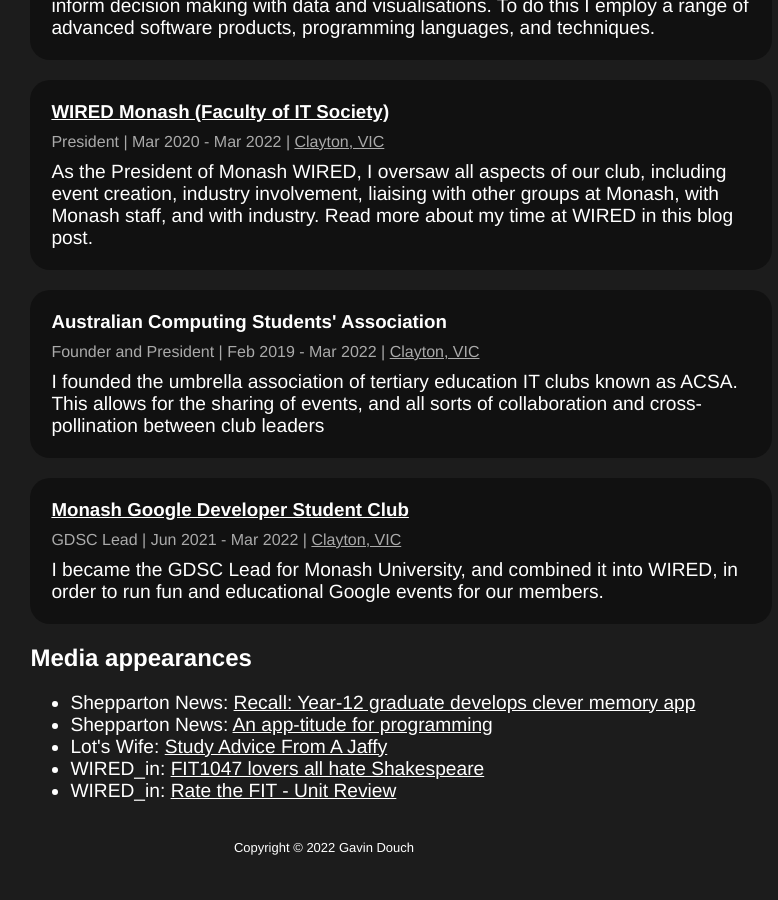
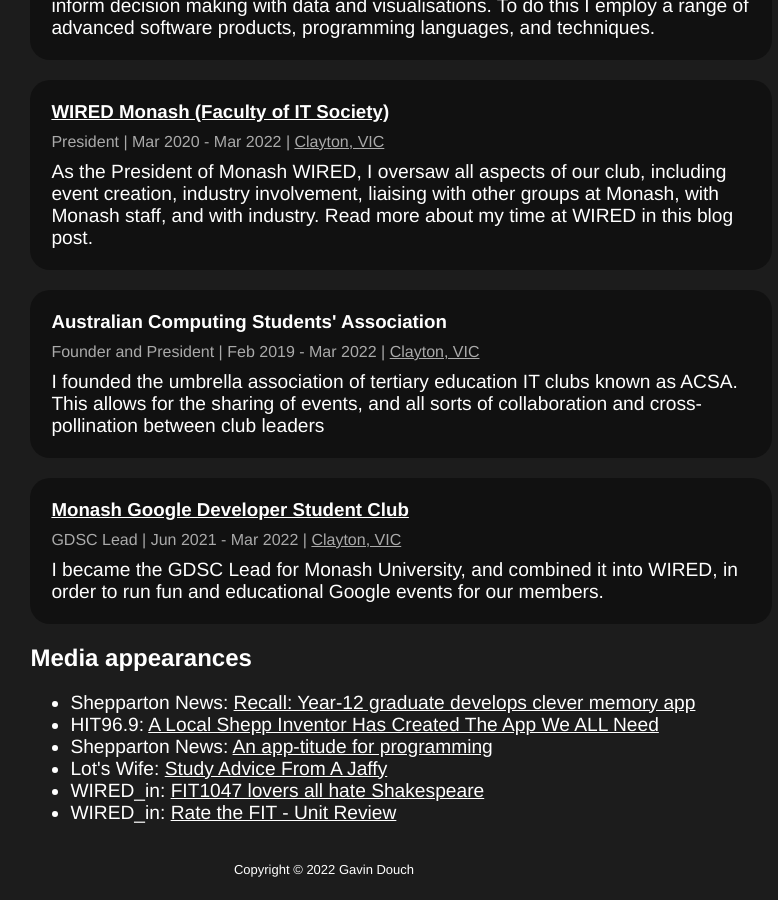
Before and after one commit to Coedice/website, a Jekyll site: the page built from about.html, in a window 1280 px wide and 900 px high, scrolled down 1206 px. Shown: the whole window, without its empty margins (316-1094 px from the left). Built offline with Jekyll 4.4.1, drawn with Linux system fonts in a browser that asks for light colours; before the commit the page ends 2084 px from its top, so only the background shows below that.

Commit message:
Add HIT96.9 media appearance

```diff
--- a/_data/media_appearances.yml
+++ b/_data/media_appearances.yml
@@ -1,6 +1,9 @@
 - organisation: Shepparton News
   url: https://www.sheppnews.com.au/news/recall-year-12-graduate-develops-clever-memory-app/
   title: "Recall: Year-12 graduate develops clever memory app"
+- organisation: HIT96.9
+  url: https://www.hit.com.au/story/a-local-shepp-inventor-has-created-the-app-we-all-need-125662
+  title: "A Local Shepp Inventor Has Created The App We ALL Need"
 - organisation: Shepparton News
   url: https://www.sheppnews.com.au/news/an-app-titude-for-programming/
   title: An app-titude for programming
```
